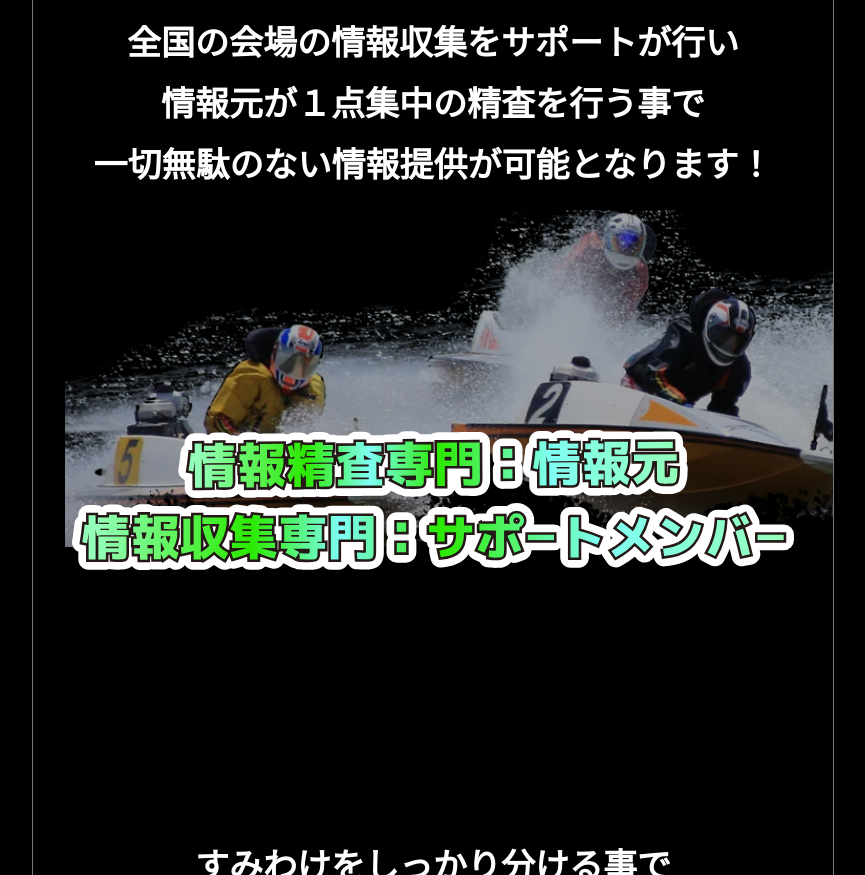
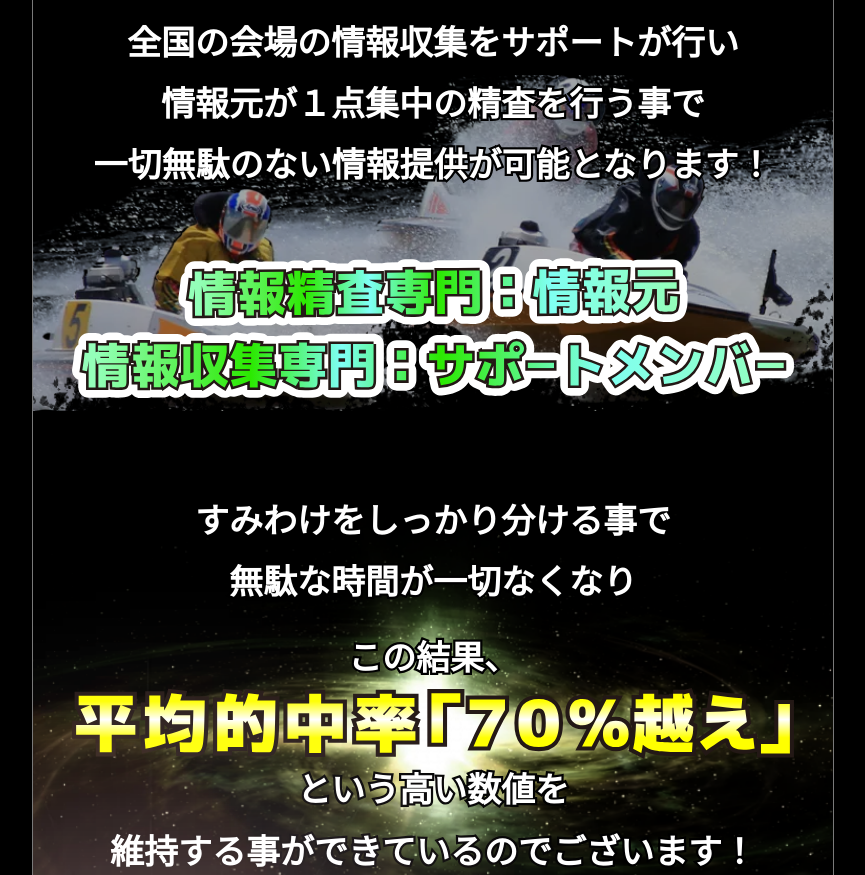
Before and after one commit to Arata-5087/portforio_firebort, a plain HTML site: page fire_bort/lp/index.html in a window 1280 px wide. Shown: the part 6081-6956 px from the top of the page, without its empty margins (207-1072 px from the left). Drawn offline with Linux system fonts and the light colour scheme.

Commit message:
Update index.html

```diff
--- a/fire_bort/lp/index.html
+++ b/fire_bort/lp/index.html
@@ -151,7 +151,7 @@
 
   <!-- Dual Image Section -->
 	<section class="dual-image-section">
-		<img src="img/19_fv_bg3.webp" alt="Background Layer" style="width:114%; left:-7%; top: -141%;">
+		<img src="img/19_fv_bg3.webp" alt="Background Layer" style="position:absolute; width:114%; left:-7%; top: -141%;">
     	<img class="foreground-image" src="img/20_fv_jouhoumoto_sapo-to.svg" alt="Foreground Layer" style="width:98%; height:auto; left:1%;">
 	</section>
 		<section class="text-section" style="margin-top:25%;">
@@ -159,7 +159,7 @@
 		</section>
 		<section class="dual-image-section" style="margin-bottom: -10%;">
 			<p class="medium-text" style="z-index:10;">この結果、</p>
-			<img src="img/21_fv_bg4.webp" alt="" style="position: absolute; top:-39%; left:-10%; width:120%; mix-blend-mode:screen; z-index:1;">
+			<img src="img/21_fv_bg4.webp" alt="" style="position:absolute; top:-39%; left:-10%; width:120%; mix-blend-mode:screen; z-index:1;">
 			<img class="inline-image" src="img/22_fv_heikinntekityuu.svg" alt="平均的中率70%超え" style="width: 98%; z-index:1;">
 			<p class="medium-text" style="z-index:1;">という高い数値を<br>維持する事ができているのでございます！</p>
 		</section>
```
